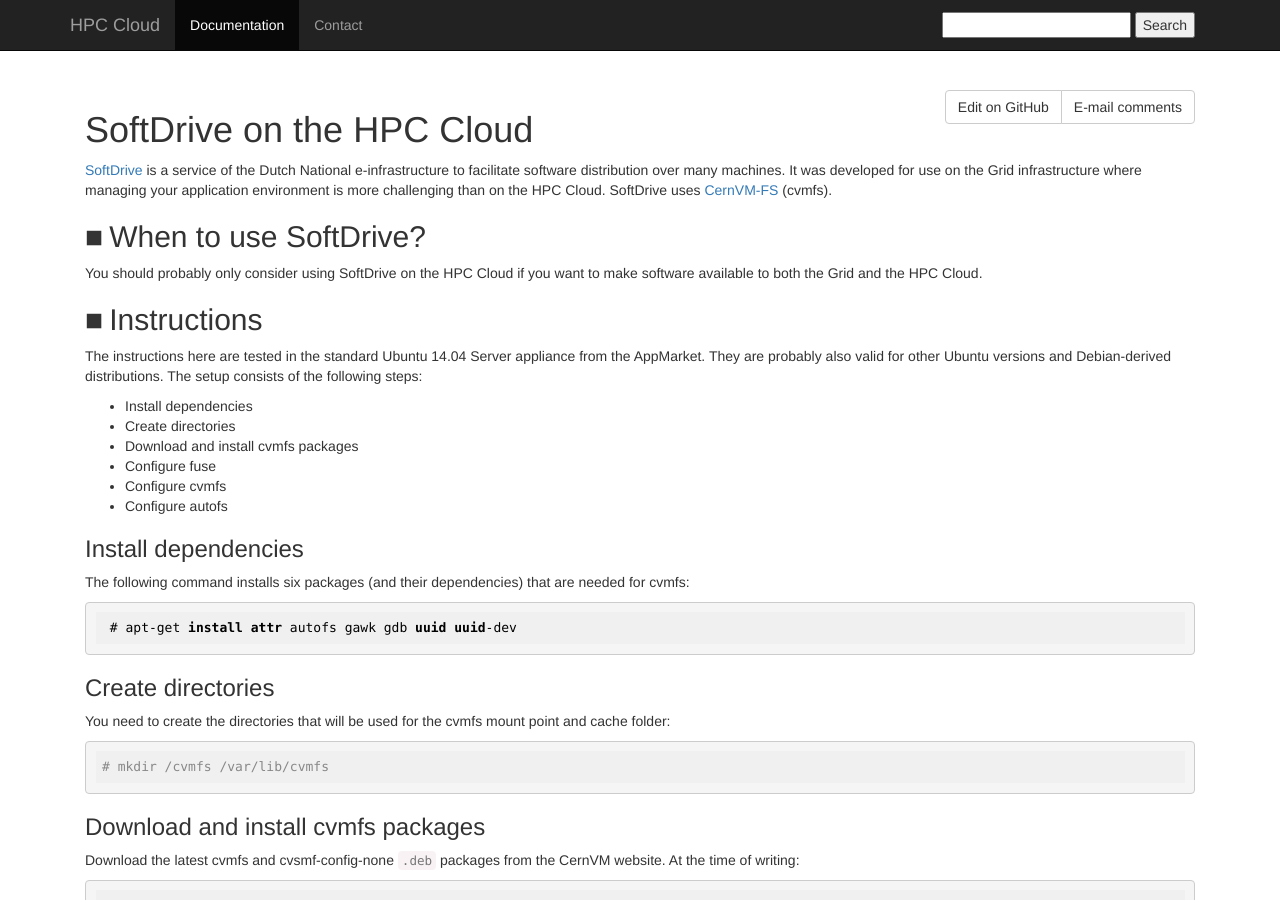
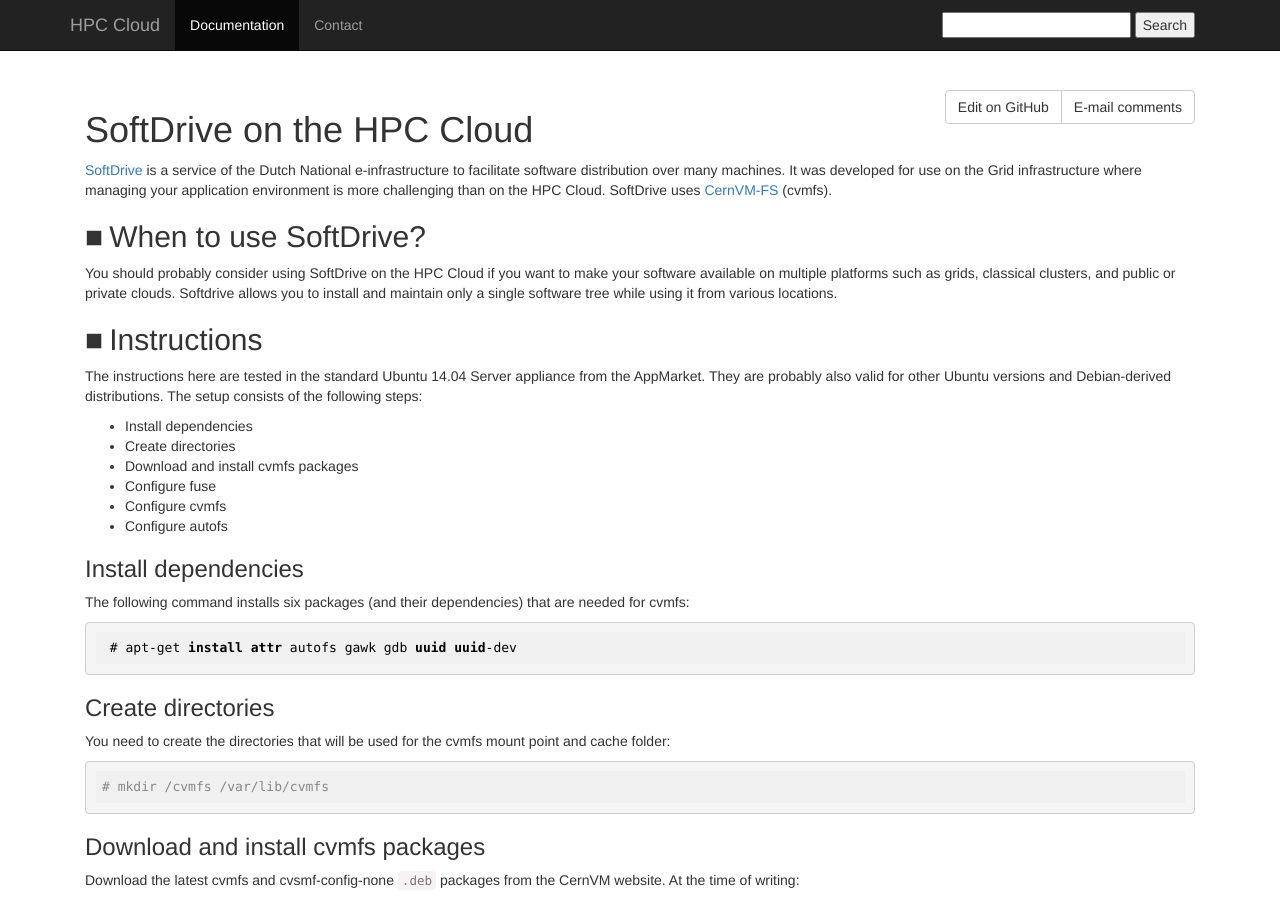
Before and after one commit to sara-nl/clouddocs, a Jekyll site: the page built from softdrive.markdown, in a window 1280 px wide and 900 px high. Built offline with Jekyll 4.4.1, drawn with Linux system fonts in a browser that asks for light colours; nearby versions of some CDN libraries.

Commit message:
Update softdrive.markdown
HPC Cloud centric language removed ;)

```diff
--- a/softdrive.markdown
+++ b/softdrive.markdown
@@ -11,8 +11,7 @@
 
 ## When to use SoftDrive?
 
-You should probably only consider using SoftDrive on the HPC Cloud if you want
-to make software available to both the Grid and the HPC Cloud.
+You should probably consider using SoftDrive on the HPC Cloud if you want to make your software available on multiple platforms such as grids, classical clusters, and public or private clouds. Softdrive allows you to install and maintain only a single software tree while using it from various locations.
 
 ## Instructions
 
```
